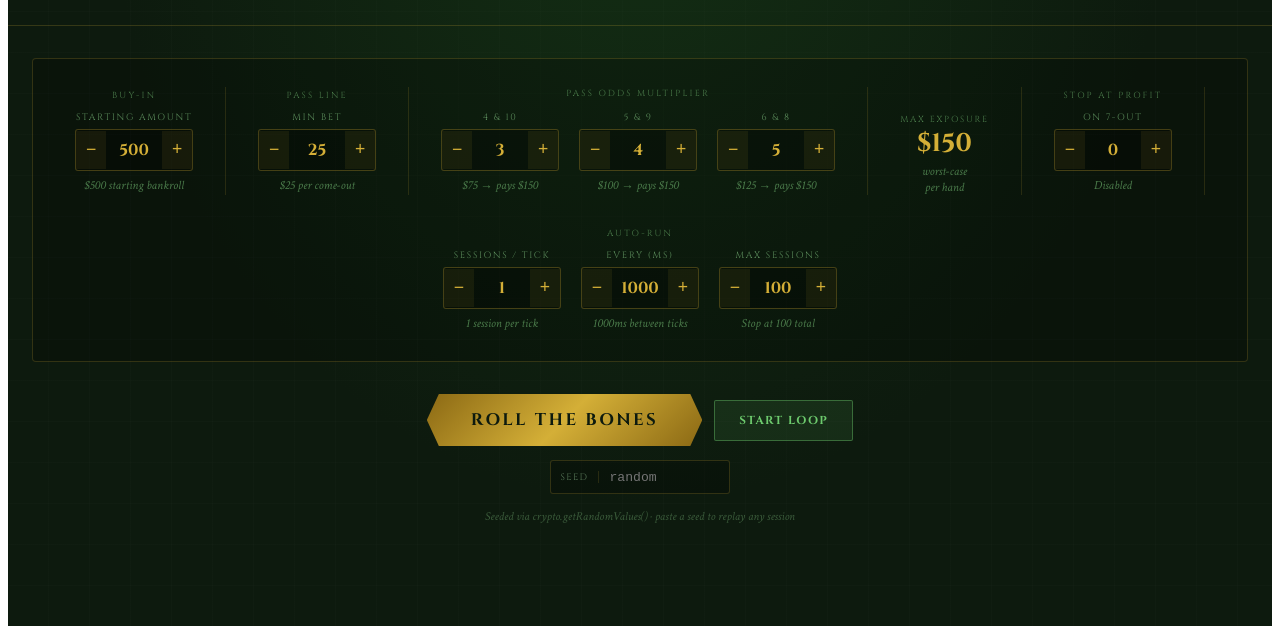
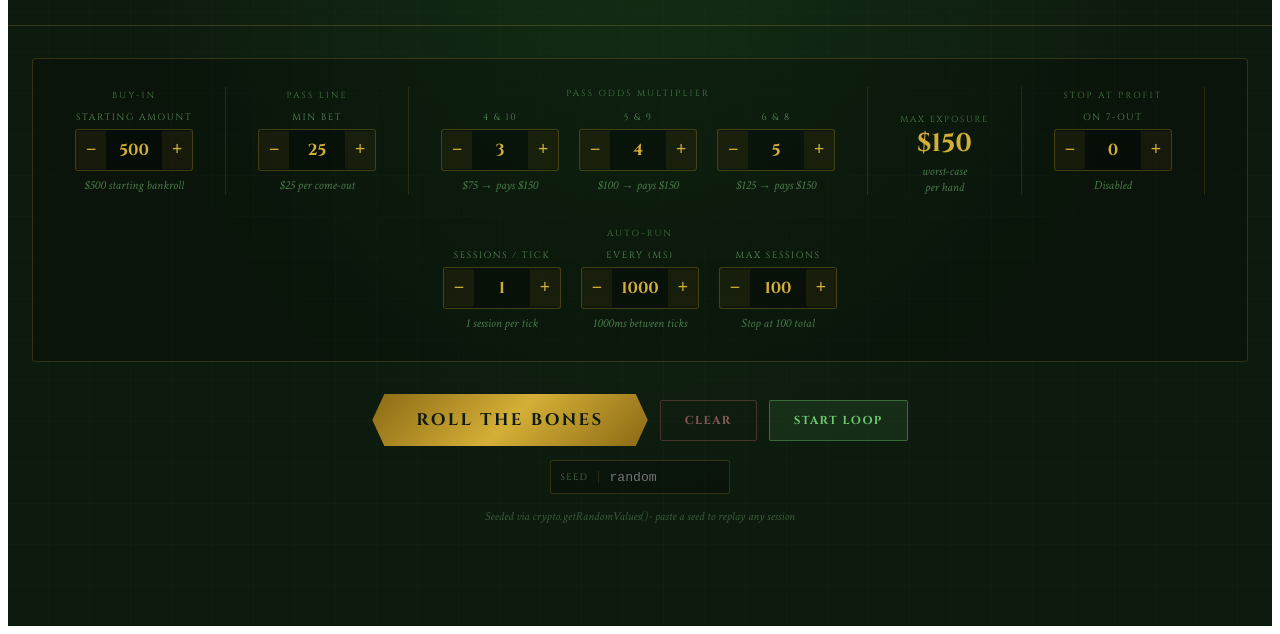
Before and after one commit to kahlilfitz/portfolio-site, a Gatsby site: page /craps-sim in a window 1280 px wide. Shown: the part 182-816 px from the top of the page. Built offline with nearby package versions, Linux system fonts and the light colour scheme; Gatsby itself is replaced by a stand-in of ours.

Commit message:
Add EV per session and clear button (#37)
* Add avg EV per session stat card based on pass line decisions

* Simplify EV to -1.41% of buy-in, calculable before simulation

* EV calculated from actual decisions per session during simulation

* Add clear button near run buttons

```diff
--- a/src/pages/craps-sim.js
+++ b/src/pages/craps-sim.js
@@ -85,6 +85,7 @@ function simulate({ passBet, odds410, odds59, odds68, seed, buyIn, stopAtProfit
   let oddsBet = 0;
   let pastCap = false;
   let pointsMade = 0;
+  let sevenOuts = 0;
 
   while (bankroll >= passBet) {
     if (rollCount >= MAX_ROLLS) pastCap = true;
@@ -129,7 +130,7 @@ function simulate({ passBet, odds410, odds59, odds68, seed, buyIn, stopAtProfit
           : pastCap ? `Seven out — session closed`
           : `Seven out`;
         rolls.push({ roll: rollCount, dice: roll, phase: "point", result: "LOSS", detail, bankroll, net: -lost, point, pastCap });
-        passLineBet = 0; oddsBet = 0; point = null;
+        passLineBet = 0; oddsBet = 0; point = null; sevenOuts++;
         if (bankroll > highWater) { highWater = bankroll; highWaterRoll = rollCount; }
         if (profitStop || exposureStop || pastCap) break;
       } else {
@@ -142,7 +143,8 @@ function simulate({ passBet, odds410, odds59, odds68, seed, buyIn, stopAtProfit
 
   if (point !== null) bankroll += passLineBet + oddsBet;
 
-  return { rolls, finalBankroll: bankroll, highWater, highWaterRoll, totalRolls: rollCount, netResult: bankroll - BUY_IN, seed, pointsMade };
+  const ev = -(0.0141 * passBet * (pointsMade + sevenOuts));
+  return { rolls, finalBankroll: bankroll, highWater, highWaterRoll, totalRolls: rollCount, netResult: bankroll - BUY_IN, seed, pointsMade, ev };
 }
 
 function NumInput({ label, sublabel, value, onChange, min = 0, max = 100, step = 1 }) {
@@ -467,6 +469,21 @@ export default function CrapsSession() {
             {autoRunCount > 1 ? `Run ${autoRunCount} Sessions` : session ? "New Session" : "Roll the Bones"}
           </button>
           <button
+            onClick={() => { setHistory([]); setSession(null); sessionCountRef.current = 0; stopLoop(); }}
+            disabled={running}
+            style={{
+              background: "transparent", border: "1px solid rgba(202,109,109,0.3)", color: "#8a5a5a",
+              fontFamily: "'Cinzel', serif", fontSize: "0.72rem", fontWeight: 700,
+              letterSpacing: "0.12em", padding: "12px 24px", cursor: "pointer",
+              borderRadius: 2, textTransform: "uppercase", transition: "all 0.2s",
+              opacity: running ? 0.4 : 1
+            }}
+            onMouseEnter={e => { if (!running) { e.currentTarget.style.borderColor = "rgba(202,109,109,0.7)"; e.currentTarget.style.color = "#ca6d6d"; }}}
+            onMouseLeave={e => { e.currentTarget.style.borderColor = "rgba(202,109,109,0.3)"; e.currentTarget.style.color = "#8a5a5a"; }}
+          >
+            Clear
+          </button>
+          <button
             onClick={running ? stopLoop : startLoop}
             style={{
               background: running ? "rgba(202,109,109,0.15)" : "rgba(109,202,109,0.1)",
@@ -536,6 +553,7 @@ export default function CrapsSession() {
         const wins = nets.filter(n => n > 0).length;
         const winRate = (wins / nets.length) * 100;
         const avg = total / nets.length;
+        const avgEv = history.reduce((sum, s) => sum + s.ev, 0) / history.length;
         const sorted = [...nets].sort((a, b) => a - b);
         const median = sorted.length % 2 === 0
           ? (sorted[sorted.length / 2 - 1] + sorted[sorted.length / 2]) / 2
@@ -575,6 +593,7 @@ export default function CrapsSession() {
               {[
                 { label: "Win Rate", value: `${winRate.toFixed(1)}%`, color: winRate >= 50 ? "#6dca6d" : "#ca6d6d" },
                 { label: "Avg Net", value: avg >= 0 ? `+$${fmt(avg)}` : `-$${fmt(Math.abs(avg))}`, color: avg >= 0 ? "#6dca6d" : "#ca6d6d" },
+                { label: "Avg EV", value: avgEv >= 0 ? `+$${fmt(avgEv)}` : `-$${fmt(Math.abs(avgEv))}`, color: "#8a9aba" },
                 { label: "Median Net", value: median >= 0 ? `+$${fmt(median)}` : `-$${fmt(Math.abs(median))}`, color: median >= 0 ? "#6dca6d" : "#ca6d6d" },
                 { label: "Total Net", value: total >= 0 ? `+$${fmt(total)}` : `-$${fmt(Math.abs(total))}`, color: total >= 0 ? "#6dca6d" : "#ca6d6d" },
                 { label: "Best", value: `+$${fmt(Math.max(...nets))}`, color: "#6dca6d" },
```
